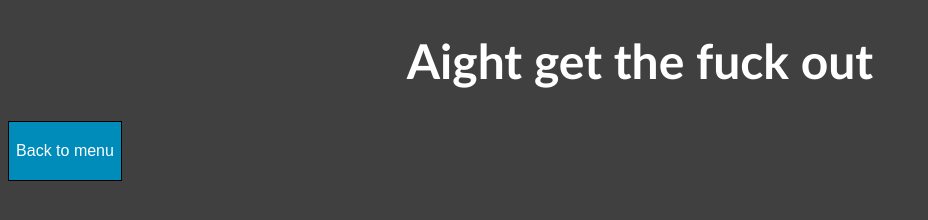
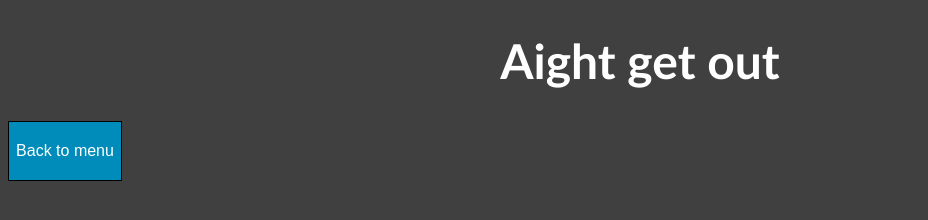
Before and after one commit to RyanHan0127/Hackathon2020, a website: page public/end.html in a window 1280 px wide. Shown: the whole page, without its empty margins (0-928 px from the left). Drawn offline with Linux system fonts and the light colour scheme.

Commit message:
Update end.html

```diff
--- a/public/end.html
+++ b/public/end.html
@@ -24,7 +24,7 @@ text-align:center;
 </head>
 <body>
 <h1 style="font-size:300%;text-align:center;">
-Aight get the fuck out
+Aight get out
 </h1>
 <!--<div class="image_wrapper">
   <img src="https://bigmemes.funnyjunk.com/gifs/Snow_b0b352_209729.gif" alt="Penut">
```
